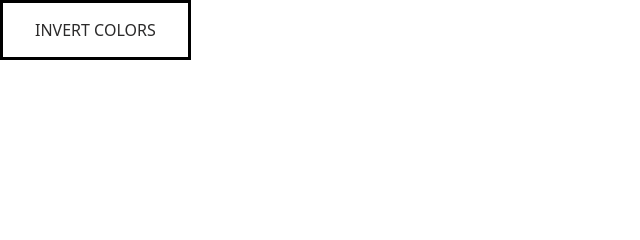
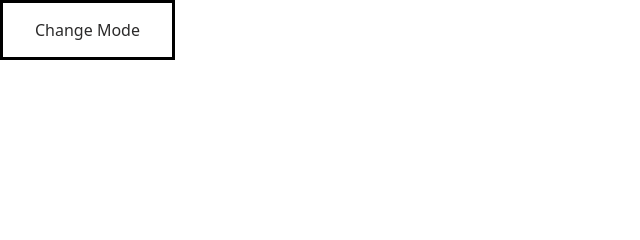
Before and after one commit to venkateshwebdev/securepassgen, a plain HTML site: page index.html in a window 1280 px wide. Shown: the top 240 px of the page, 0-640 px from the left. Drawn offline with nearby package versions, Linux system fonts and the light colour scheme; a web font is replaced by a local one.

Commit message:
Update index.html

```diff
--- a/index.html
+++ b/index.html
@@ -12,7 +12,7 @@
 <link rel="stylesheet" href="styles.css">
 </head>
 <body>
-    <button class="button" id="colorbut">INVERT COLORS</button>
+    <button class="button" id="colorbut">Change Mode</button>
 <!--////////////////////////mainPage/////////////////////////// -->
     <div class="container">
         <div class="selectionPage">
```
